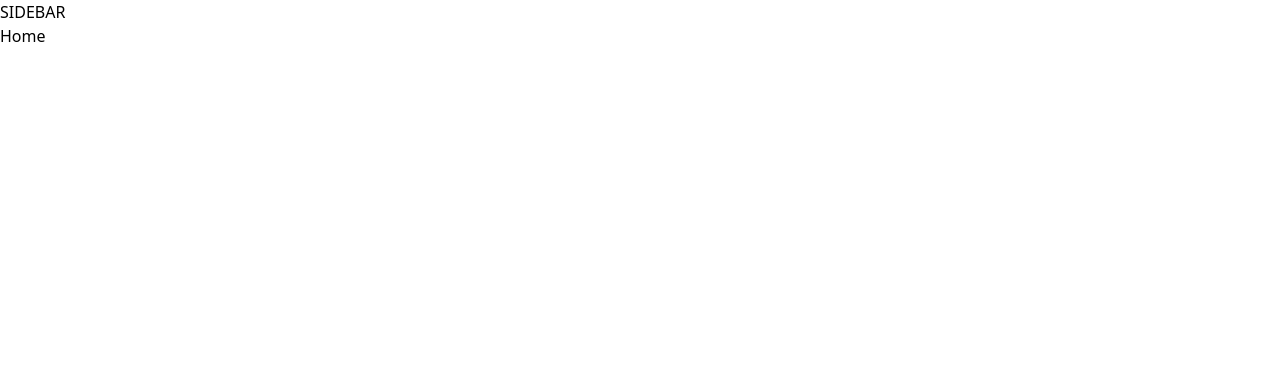
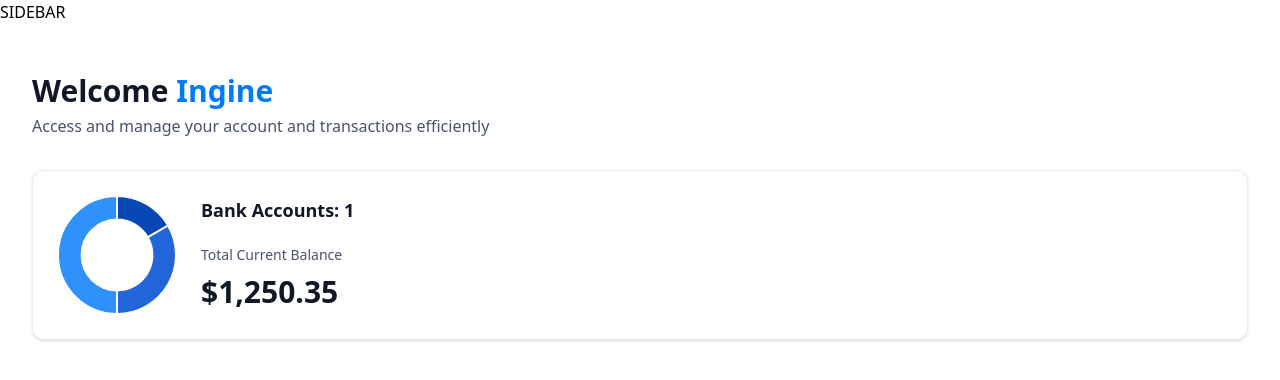
Before and after one commit to shahiutsav/banking-nextjs, a Next.js app: page / in a window 1280 px wide. Shown: the top 380 px of the page. Built offline with nearby package versions, Linux system fonts and the light colour scheme.

Commit message:
Create a simple home page

```diff
--- a/app/(root)/page.tsx
+++ b/app/(root)/page.tsx
@@ -1,9 +1,28 @@
-import React from 'react'
+import HeaderBox from "@/components/HeaderBox";
+import TotalBalanceBox from "@/components/TotalBalanceBox";
+import React from "react";
 
 const Home = () => {
+  const loggedIn = { firstName: "Ingine" };
   return (
-    <div>Home</div>
-  )
-}
+    <section className="home">
+      <div className="home-content">
+        <header className="home-header">
+          <HeaderBox
+            type="greeting"
+            title="Welcome"
+            user={loggedIn?.firstName || "Guest"}
+            subtext="Access and manage your account and transactions efficiently"
+          />
+          <TotalBalanceBox
+            accounts={[]}
+            totalBanks={1}
+            totalCurrentBalance={1250.35}
+          />
+        </header>
+      </div>
+    </section>
+  );
+};
 
-export default Home
+export default Home;
--- /dev/null
+++ b/components/AnimatedCounter.tsx
@@ -0,0 +1,20 @@
+"use client";
+
+import React from "react";
+import CountUp from "react-countup";
+
+const AnimatedCounter = ({ amount }: { amount: number }) => {
+  return (
+    <div className="w-full">
+      <CountUp
+        duration={0.8}
+        decimals={2}
+        decimal="."
+        prefix="$"
+        end={amount}
+      />
+    </div>
+  );
+};
+
+export default AnimatedCounter;
--- /dev/null
+++ b/components/DoughnutChart.tsx
@@ -0,0 +1,35 @@
+"use client";
+
+import React from "react";
+import { Chart as ChartJS, ArcElement, Tooltip, Legend } from "chart.js";
+import { Doughnut } from "react-chartjs-2";
+
+ChartJS.register(ArcElement, Tooltip, Legend);
+
+const DoughnutChart = ({ accounts }: DoughnutChartProps) => {
+  const data = {
+    datasets: [
+      {
+        label: "Banks",
+        data: [1250, 2500, 3750],
+        backgroundColor: ["#0747b6", "#2265d8", "#2f91fa"],
+      },
+    ],
+    labels: ["Bank 1", "Bank 2", "Bank 3"],
+  };
+  return (
+    <Doughnut
+      data={data}
+      options={{
+        cutout: "60%",
+        plugins: {
+          legend: {
+            display: false,
+          },
+        },
+      }}
+    />
+  );
+};
+
+export default DoughnutChart;
--- /dev/null
+++ b/components/HeaderBox.tsx
@@ -0,0 +1,22 @@
+import React from "react";
+
+const HeaderBox = ({
+  type = "title",
+  title,
+  subtext,
+  user,
+}: HeaderBoxProps) => {
+  return (
+    <div className="header-box">
+      <h1 className="header-box-title">
+        {title}
+        {type == "greeting" && (
+          <span className="text-bankGradient">&nbsp;{user}</span>
+        )}
+      </h1>
+      <p className="header-box-subtext">{subtext}</p>
+    </div>
+  );
+};
+
+export default HeaderBox;
--- /dev/null
+++ b/components/TotalBalanceBox.tsx
@@ -0,0 +1,28 @@
+import React from "react";
+import AnimatedCounter from "./AnimatedCounter";
+import DoughnutChart from "./DoughnutChart";
+
+const TotalBalanceBox = ({
+  accounts = [],
+  totalBanks,
+  totalCurrentBalance,
+}: TotlaBalanceBoxProps) => {
+  return (
+    <section className="total-balance">
+      <div className="total-balance-chart">
+        <DoughnutChart accounts={accounts} />
+      </div>
+      <div className="flex flex-col gap-6">
+        <h2 className="header-2">Bank Accounts: {totalBanks}</h2>
+        <div className="flex flex-col gap-2">
+          <p className="total-balance-label">Total Current Balance</p>
+          <div className="total-balance-amount flex-center gap-2">
+            <AnimatedCounter amount={totalCurrentBalance} />
+          </div>
+        </div>
+      </div>
+    </section>
+  );
+};
+
+export default TotalBalanceBox;
--- a/package.json
+++ b/package.json
@@ -10,11 +10,15 @@
   },
   "dependencies": {
     "@radix-ui/react-slot": "^1.1.0",
+    "chart.js": "^4.4.3",
     "class-variance-authority": "^0.7.0",
     "clsx": "^2.1.1",
     "lucide-react": "^0.408.0",
     "next": "14.2.5",
+    "query-string": "^9.0.0",
     "react": "^18",
+    "react-chartjs-2": "^5.2.0",
+    "react-countup": "^6.5.3",
     "react-dom": "^18",
     "tailwind-merge": "^2.4.0",
     "tailwindcss-animate": "^1.0.7"
```
Also changed, not shown: 1 other file (tests, documents, lock files or other folders).
